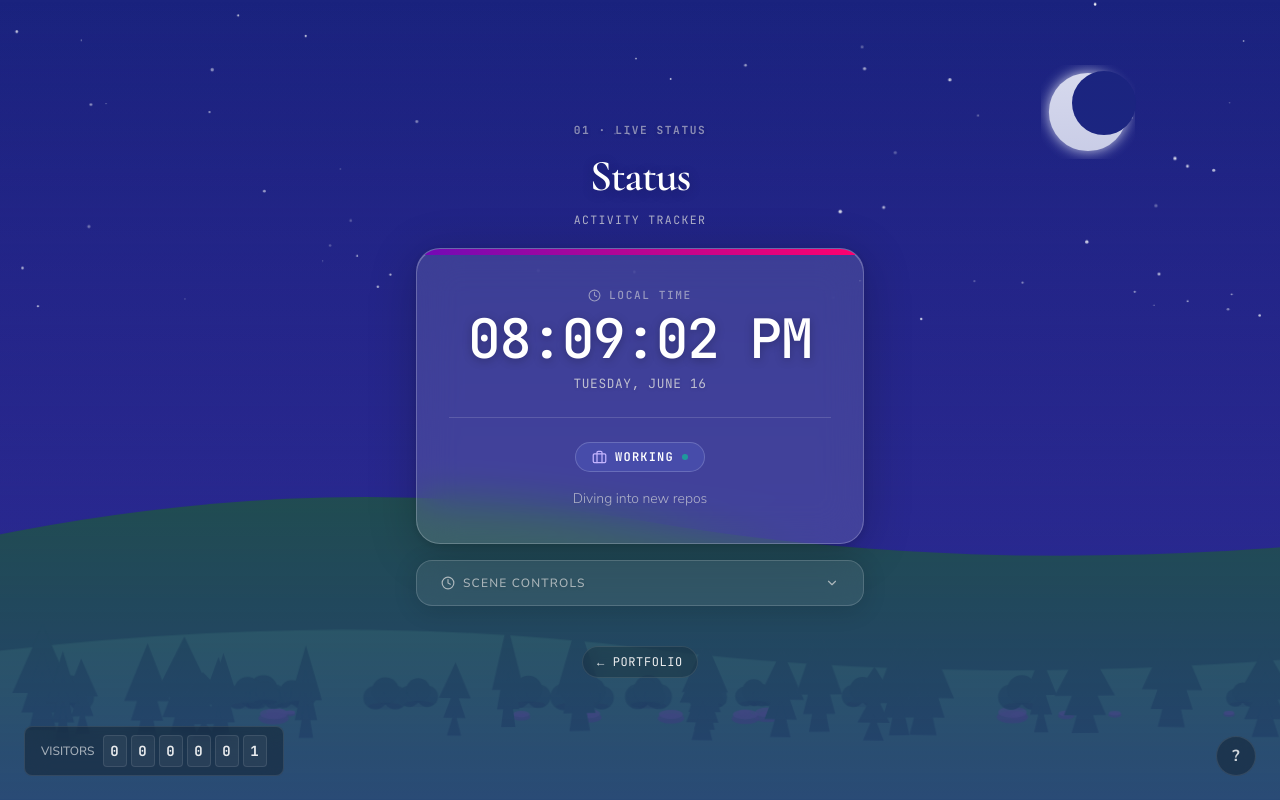
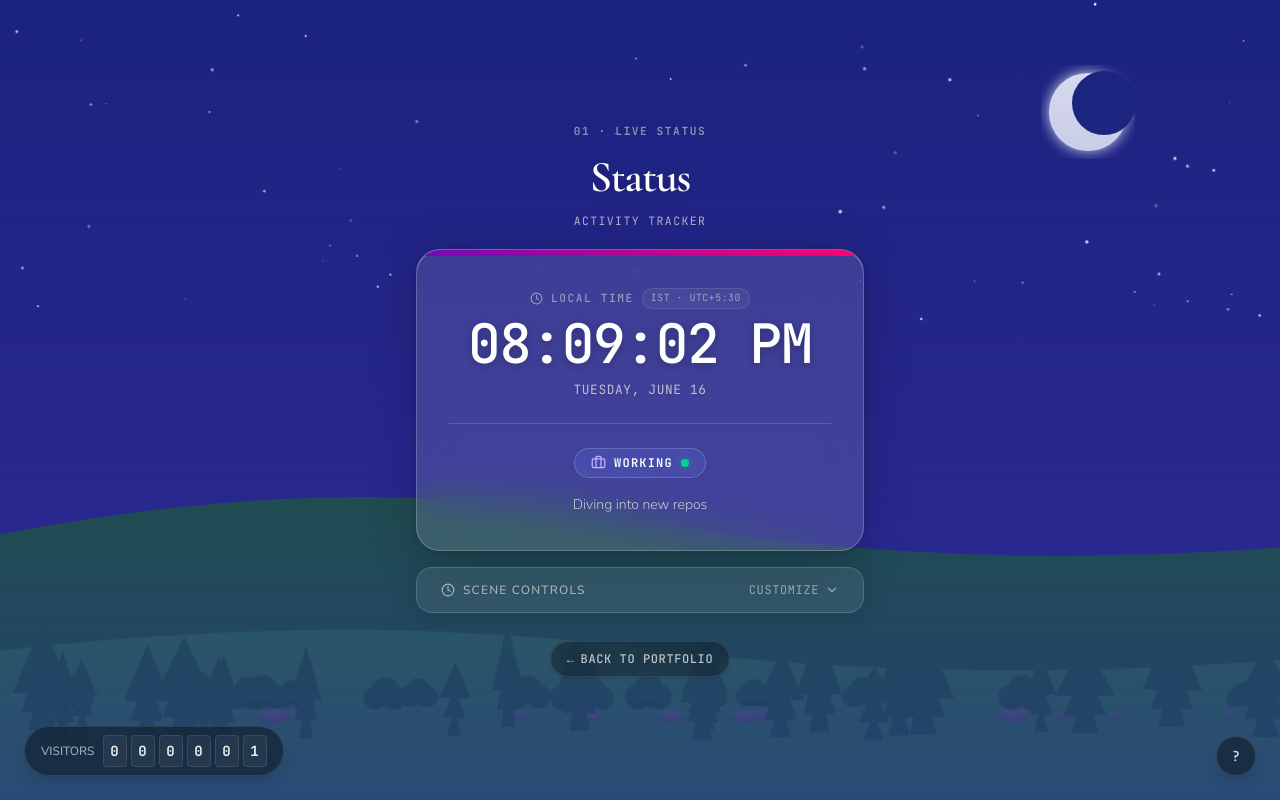
Before and after one commit to AnuraagGRao/status-site, a Next.js app: page / in a window 1280 px wide. Built offline with nearby package versions, Linux system fonts and the light colour scheme.

Commit message:
feat: modernize status-site UI/UX with smooth transitions, palette previews, and keyboard controls

```diff
--- a/app/page.tsx
+++ b/app/page.tsx
@@ -103,12 +103,30 @@ export default function Home() {
       })()
     : 1;
 
+  const PRESET_CYCLE: Array<TimeOfDay | null> = [null, "day", "afternoon", "evening", "night"];
+
+  const handleNextPreset = useCallback(() => {
+    setVisualTimeOverride((current) => {
+      const idx = PRESET_CYCLE.indexOf(current);
+      const nextIdx = (idx + 1) % PRESET_CYCLE.length;
+      return PRESET_CYCLE[nextIdx];
+    });
+  }, []);
+
+  const handlePrevPreset = useCallback(() => {
+    setVisualTimeOverride((current) => {
+      const idx = PRESET_CYCLE.indexOf(current);
+      const prevIdx = (idx - 1 + PRESET_CYCLE.length) % PRESET_CYCLE.length;
+      return PRESET_CYCLE[prevIdx];
+    });
+  }, []);
+
   return (
-    <main className="relative min-h-screen w-full overflow-hidden flex flex-col items-center justify-center">
+    <main className="relative min-h-screen w-full overflow-x-hidden flex flex-col items-center justify-center py-12 px-4">
       {/* ── Animated background ──────────────────────────────────── */}
       <motion.div
         key={tod}
-        className="absolute inset-0 z-0"
+        className="fixed inset-0 z-0 pointer-events-none"
         initial={{ opacity: 0 }}
         animate={{ opacity: 1 }}
         transition={{ duration: 1.4 }}
@@ -123,7 +141,7 @@ export default function Home() {
       </motion.div>
 
       {/* ── Content layer ────────────────────────────────────────── */}
-      <div className="relative z-10 w-full max-w-lg px-4 flex flex-col items-center gap-4">
+      <div className="relative z-10 w-full max-w-lg px-2 sm:px-4 flex flex-col items-center gap-4">
         {/* Page heading */}
         <motion.div
           initial={{ opacity: 0, y: -20 }}
@@ -193,13 +211,14 @@ export default function Home() {
           href="https://anuraaggrao.com/"
           target="_blank"
           rel="noopener noreferrer"
-          className="mt-6 text-[0.75rem] uppercase tracking-wider opacity-60 hover:opacity-100 transition-all px-3.5 py-1.5 rounded-full border border-white/10 hover:border-white/20 bg-black/20 backdrop-blur-sm"
+          className="group mt-3 text-[0.75rem] font-medium uppercase tracking-wider text-white/70 hover:text-white transition-all px-4 py-2 rounded-full border border-white/10 hover:border-white/25 bg-black/30 hover:bg-black/50 backdrop-blur-md shadow-sm flex items-center gap-1.5 cursor-pointer"
           style={{ fontFamily: "var(--font-mono)" }}
-          initial={{ opacity: 0 }}
-          animate={{ opacity: 1 }}
-          transition={{ duration: 1, delay: 0.5 }}
+          initial={{ opacity: 0, y: 10 }}
+          animate={{ opacity: 1, y: 0 }}
+          transition={{ duration: 0.8, delay: 0.4 }}
         >
-          ← Portfolio
+          <span className="transition-transform duration-200 group-hover:-translate-x-0.5">←</span>
+          <span>Back to Portfolio</span>
         </motion.a>
       </div>
 
@@ -210,7 +229,13 @@ export default function Home() {
       <VisitorCounter />
 
       {/* ── Keyboard Shortcuts ───────────────────────────────────── */}
-      <KeyboardShortcuts />
+      <KeyboardShortcuts
+        onSaveScenery={handleSaveAction}
+        onToggleDarkMode={() => setDarkMode((v) => !v)}
+        onRandomizeScenery={() => setSceneVariant((v) => (v * 1664525 + 1013904223) >>> 0)}
+        onNextTimePreset={handleNextPreset}
+        onPrevTimePreset={handlePrevPreset}
+      />
     </main>
   );
 }
--- a/components/Controls.tsx
+++ b/components/Controls.tsx
@@ -77,7 +77,7 @@ function ControlsComponent({
       >
         {/* ── Toggle header ──────────────────────────────────────── */}
         <button
-          className="flex w-full items-center justify-between px-6 py-3.5 transition-colors duration-200 cursor-pointer"
+          className="flex w-full items-center justify-between px-6 py-3.5 transition-colors duration-200 cursor-pointer group hover:bg-white/5"
           onClick={() => setOpen((v) => !v)}
           aria-expanded={open}
           aria-label="Toggle scene controls"
@@ -87,10 +87,11 @@ function ControlsComponent({
           }}
         >
           <div className="flex items-center gap-2">
-            <Clock size={14} />
-            <span className="text-xs font-medium tracking-widest uppercase">Scene Controls</span>
+            <Clock size={14} className="group-hover:text-white transition-colors" />
+            <span className="text-xs font-medium tracking-widest uppercase group-hover:text-white transition-colors">Scene Controls</span>
           </div>
-          <span>
+          <span className="text-xs font-mono uppercase tracking-wider text-white/50 group-hover:text-white/90 transition-colors flex items-center gap-1.5">
+            <span>{open ? "Close" : "Customize"}</span>
             {open ? <ChevronUp size={14} /> : <ChevronDown size={14} />}
           </span>
         </button>
@@ -179,7 +180,7 @@ function ControlsComponent({
                     <span className="text-xs tracking-widest uppercase" style={{ color: `${secondaryText}80` }}>Scene Theme</span>
                     <button
                       onClick={() => setThemeMenuOpen(!themeMenuOpen)}
-                      className="transition-colors"
+                      className="transition-colors cursor-pointer"
                       style={{ color: `${secondaryText}b3` }}
                       aria-label="Toggle theme menu"
                       aria-expanded={themeMenuOpen}
@@ -197,24 +198,41 @@ function ControlsComponent({
                         transition={{ duration: 0.2 }}
                         className="space-y-1.5"
                       >
-                        {themes.map((t) => (
+                        {themes.map((t) => {
+                          const isSelected = currentTheme === t.id;
+                          const todKey = visualTimeOverride ?? "afternoon";
+                          const palettePreview = t.palettes?.[todKey] ?? t.palettes?.day;
+                          return (
                             <button
                               key={t.id}
                               onClick={() => {
                                 onThemeChange?.(t.id);
                                 setThemeMenuOpen(false);
                               }}
-                            className={`w-full text-left px-3 py-2 rounded text-xs transition-all ${
-                              currentTheme === t.id
-                                ? "bg-white/25 text-white border border-white/30"
+                              className={`w-full flex items-center justify-between px-3.5 py-2.5 rounded-xl text-xs transition-all cursor-pointer ${
+                                isSelected
+                                  ? "bg-white/20 text-white border border-white/30 shadow-sm"
                                   : "bg-white/5 text-white/70 hover:bg-white/10 hover:text-white border border-white/10"
                               }`}
-                            aria-current={currentTheme === t.id ? "true" : "false"}
+                              aria-current={isSelected ? "true" : "false"}
                             >
-                            <div className="font-medium">{t.name}</div>
-                            <div className="text-xs text-white/50 truncate">{t.description}</div>
+                              <div className="flex flex-col text-left">
+                                <div className="font-medium flex items-center gap-1.5">
+                                  {t.name}
+                                  {isSelected && <span className="w-1.5 h-1.5 rounded-full bg-emerald-400 inline-block" />}
+                                </div>
+                                <div className="text-[0.7rem] text-white/50 truncate max-w-[190px]">{t.description}</div>
+                              </div>
+                              {palettePreview && (
+                                <div className="flex items-center gap-1.5 ml-2 shrink-0">
+                                  <span className="w-2.5 h-2.5 rounded-full border border-white/20 shadow-xs" style={{ backgroundColor: palettePreview.sky[0] }} />
+                                  <span className="w-2.5 h-2.5 rounded-full border border-white/20 shadow-xs" style={{ backgroundColor: palettePreview.primary }} />
+                                  <span className="w-2.5 h-2.5 rounded-full border border-white/20 shadow-xs" style={{ backgroundColor: palettePreview.ground }} />
+                                </div>
+                              )}
                             </button>
-                        ))}
+                          );
+                        })}
                       </motion.div>
                     )}
                   </AnimatePresence>
--- a/components/KeyboardShortcuts.tsx
+++ b/components/KeyboardShortcuts.tsx
@@ -17,7 +17,21 @@ const SHORTCUTS: Shortcut[] = [
   { keys: ["←", "→"], description: "Change time of day" },
 ];
 
-export default function KeyboardShortcuts() {
+interface KeyboardShortcutsProps {
+  onSaveScenery?: () => void;
+  onToggleDarkMode?: () => void;
+  onRandomizeScenery?: () => void;
+  onNextTimePreset?: () => void;
+  onPrevTimePreset?: () => void;
+}
+
+export default function KeyboardShortcuts({
+  onSaveScenery,
+  onToggleDarkMode,
+  onRandomizeScenery,
+  onNextTimePreset,
+  onPrevTimePreset,
+}: KeyboardShortcutsProps) {
   const [isOpen, setIsOpen] = useState(false);
 
   useEffect(() => {
@@ -29,29 +43,42 @@ export default function KeyboardShortcuts() {
 
       if (e.key === "?" && !e.ctrlKey && !e.metaKey && !e.altKey) {
         e.preventDefault();
-        setIsOpen(true);
-      }
-
-      if (e.key === "Escape") {
+        setIsOpen((prev) => !prev);
+      } else if (e.key === "Escape") {
         setIsOpen(false);
+      } else if ((e.key === "s" || e.key === "S") && !e.ctrlKey && !e.metaKey && !e.altKey) {
+        e.preventDefault();
+        onSaveScenery?.();
+      } else if ((e.key === "d" || e.key === "D") && !e.ctrlKey && !e.metaKey && !e.altKey) {
+        e.preventDefault();
+        onToggleDarkMode?.();
+      } else if ((e.key === "r" || e.key === "R") && !e.ctrlKey && !e.metaKey && !e.altKey) {
+        e.preventDefault();
+        onRandomizeScenery?.();
+      } else if (e.key === "ArrowRight" && !e.ctrlKey && !e.metaKey && !e.altKey) {
+        e.preventDefault();
+        onNextTimePreset?.();
+      } else if (e.key === "ArrowLeft" && !e.ctrlKey && !e.metaKey && !e.altKey) {
+        e.preventDefault();
+        onPrevTimePreset?.();
       }
     };
 
     window.addEventListener("keydown", handleKeyPress);
     return () => window.removeEventListener("keydown", handleKeyPress);
-  }, []);
+  }, [onSaveScenery, onToggleDarkMode, onRandomizeScenery, onNextTimePreset, onPrevTimePreset]);
 
   return (
     <>
       {/* Help button */}
       <motion.button
         onClick={() => setIsOpen(true)}
-        className="fixed bottom-6 right-6 z-50 w-10 h-10 flex items-center justify-center bg-black/30 backdrop-blur-md border border-white/10 rounded-full hover:bg-black/40 transition-colors"
+        className="fixed bottom-4 right-4 sm:bottom-6 sm:right-6 z-40 w-9 h-9 sm:w-10 sm:h-10 flex items-center justify-center bg-black/40 backdrop-blur-md border border-white/10 rounded-full hover:bg-black/60 transition-colors shadow-lg cursor-pointer"
         whileHover={{ scale: 1.05 }}
         whileTap={{ scale: 0.95 }}
         aria-label="Show keyboard shortcuts"
       >
-        <span className="text-white/80 font-bold">?</span>
+        <span className="text-white/80 font-mono text-sm font-semibold">?</span>
       </motion.button>
 
       {/* Modal */}
--- a/components/StatusCard.tsx
+++ b/components/StatusCard.tsx
@@ -96,13 +96,19 @@ function StatusCardComponent({ time, date, status, palette }: StatusCardProps) {
             transition={{ delay: 0.1, duration: 0.6 }}
             className="flex flex-col items-center gap-1"
           >
-            <div className="flex items-center gap-2 mb-1">
+            <div className="flex items-center gap-2 mb-1 flex-wrap justify-center">
               <Clock size={13} style={{ color: `${secondaryText}90` }} />
               <span
                 className="text-[0.7rem] font-medium tracking-[0.14em] uppercase"
                 style={{ fontFamily: "var(--font-mono)", color: `${secondaryText}90` }}
               >
                 Local Time
+              </span>
+              <span
+                className="text-[0.62rem] font-mono uppercase px-2 py-0.5 rounded-full border border-white/10 bg-white/5 tracking-wider"
+                style={{ color: `${secondaryText}99` }}
+              >
+                IST · UTC+5:30
               </span>
             </div>
             <span
@@ -185,49 +191,28 @@ function StatusCardComponent({ time, date, status, palette }: StatusCardProps) {
                 </motion.span>
               </AnimatePresence>
 
-              {/* Live dot */}
-              {isWorking && (
-                <motion.span
-                  className="w-1.5 h-1.5 rounded-full bg-emerald-400"
-                  animate={{ opacity: [1, 0.2, 1] }}
-                  transition={{ duration: 1.5, repeat: Infinity }}
-                />
+              {/* Live pulsing dot */}
+              {isWorking ? (
+                <span className="relative flex h-2 w-2">
+                  <span className="animate-ping absolute inline-flex h-full w-full rounded-full bg-emerald-400 opacity-75" />
+                  <span className="relative inline-flex rounded-full h-2 w-2 bg-emerald-400" />
+                </span>
+              ) : (
+                <span className="relative inline-flex rounded-full h-2 w-2 bg-cyan-400/80" />
               )}
             </motion.div>
 
-            {/* Status description */}
+            {/* Status description with smooth luxury transition */}
+            <div className="min-h-[1.5rem] flex items-center justify-center">
               <AnimatePresence mode="wait">
                 <motion.p
                   key={`${status}-${currentItemIndex}`}
-                initial={{
-                  opacity: 0,
-                  x: isAlternateDirection ? 14 : -14,
-                  y: isAlternateDirection ? 14 : -14,
-                  scale: 0.2,
-                  rotateZ: isAlternateDirection ? 42 : -42,
-                }}
-                animate={{
-                  opacity: [0, 0.2, 0.05, 0.4, 0.1, 0.9, 0.7, 1, 1, 1],
-                  x: isAlternateDirection ? [0, 20, -25, 15, -30, 10, -15, 5, -8, 0] : [0, -20, 25, -15, 30, -10, 15, -5, 8, 0],
-                  y: isAlternateDirection ? [0, -15, 25, -20, 18, -12, 8, -5, 2, 0] : [0, 15, -25, 20, -18, 12, -8, 5, -2, 0],
-                  scale: [0.2, 1.4, 0.6, 1.2, 0.5, 1.3, 0.8, 1.1, 1, 1],
-                  rotateZ: isAlternateDirection ? [15, -8, 8, -6, 8, -4, 3, -1, 0, 0] : [-15, 8, -8, 6, -8, 4, -3, 1, 0, 0],
-                  skewX: isAlternateDirection ? [-5, -3, 4, -2, 2, -1, 0, 0, 0, 0] : [5, 3, -4, 2, -2, 1, 0, 0, 0, 0],
-                }}
-                exit={{
-                  opacity: 0,
-                  x: isAlternateDirection ? 7 : -7,
-                  y: isAlternateDirection ? 7 : -7,
-                  scale: 0.2,
-                  rotateZ: isAlternateDirection ? 69 : -69,
-                }}
-                transition={{
-                  duration: 0.6,
-                  times: [0, 0.1, 0.2, 0.3, 0.45, 0.6, 0.75, 0.9, 0.95, 1],
-                  ease: "easeOut"
-                }}
+                  initial={{ opacity: 0, y: 6, filter: "blur(3px)" }}
+                  animate={{ opacity: 1, y: 0, filter: "blur(0px)" }}
+                  exit={{ opacity: 0, y: -6, filter: "blur(3px)" }}
+                  transition={{ duration: 0.4, ease: [0.22, 1, 0.36, 1] }}
                   className="text-sm text-center leading-relaxed font-light max-w-xs origin-center"
-                style={{ color: `${secondaryText}b3` }}
+                  style={{ color: `${secondaryText}d9` }}
                   role="status"
                   aria-live="polite"
                   aria-label={`Currently ${isWorking ? 'working on' : 'doing'}: ${items[currentItemIndex]}`}
@@ -238,6 +223,7 @@ function StatusCardComponent({ time, date, status, palette }: StatusCardProps) {
             </div>
           </div>
         </div>
+      </div>
     </motion.div>
   );
 }
--- a/components/VisitorCounter.tsx
+++ b/components/VisitorCounter.tsx
@@ -31,9 +31,9 @@ export default function VisitorCounter() {
       initial={{ opacity: 0, y: 20 }}
       animate={{ opacity: isVisible ? 1 : 0, y: isVisible ? 0 : 20 }}
       transition={{ duration: 0.6, ease: "easeOut" }}
-      className="fixed bottom-6 left-6 z-50"
+      className="fixed bottom-4 left-4 sm:bottom-6 sm:left-6 z-40 select-none"
     >
-      <div className="flex items-center gap-2 px-4 py-2 bg-black/30 backdrop-blur-md border border-white/10 rounded-lg">
+      <div className="flex items-center gap-2 px-3.5 py-1.5 sm:px-4 sm:py-2 bg-black/40 backdrop-blur-md border border-white/10 rounded-full shadow-lg">
         <span className="text-xs text-white/60 font-medium">VISITORS</span>
         <div className="flex gap-1">
           {digits.map((digit, index) => (
--- a/lib/themes/index.ts
+++ b/lib/themes/index.ts
@@ -34,6 +34,7 @@ export function getAllThemes() {
     id: theme.id,
     name: theme.name,
     description: theme.description,
+    palettes: theme.palettes,
   }));
 }
 
```
Also changed, not shown: 1 other file (tests, documents, lock files or other folders). Lines whose indentation alone changed are shown as unchanged.
